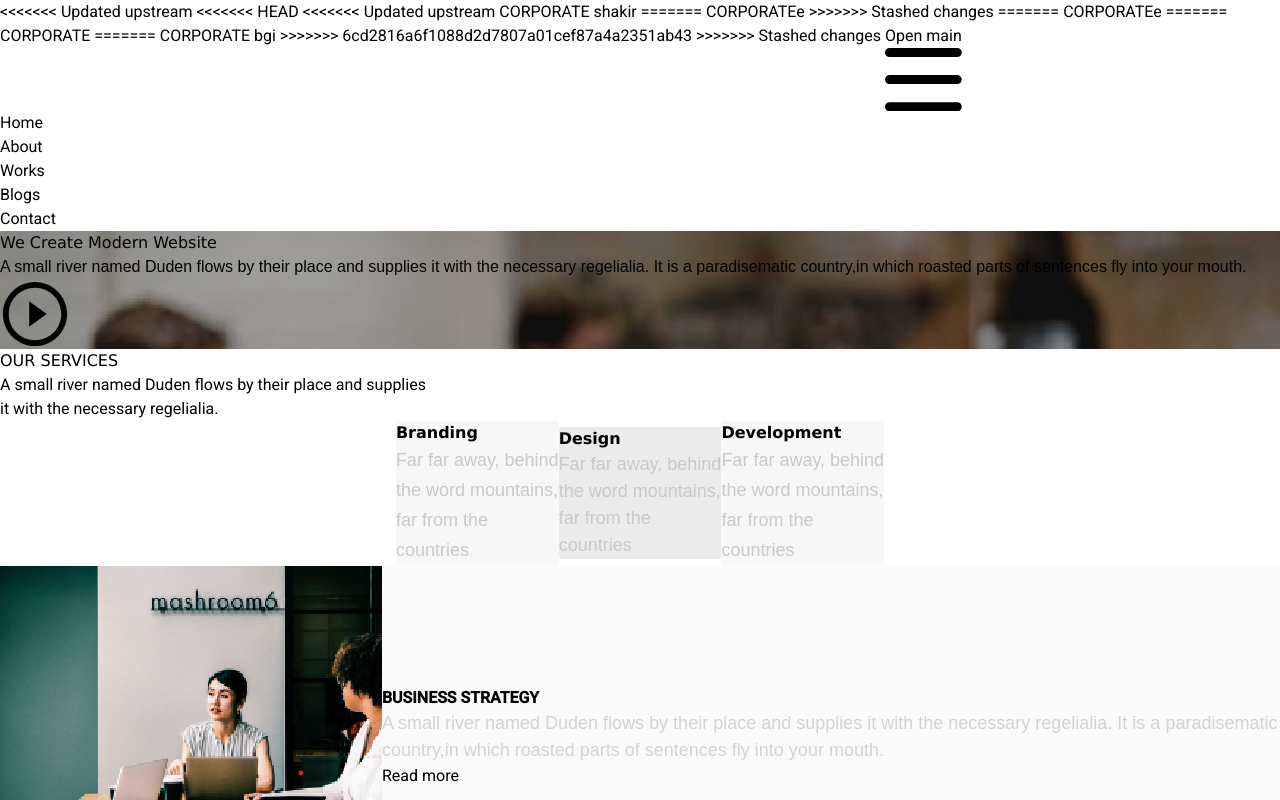
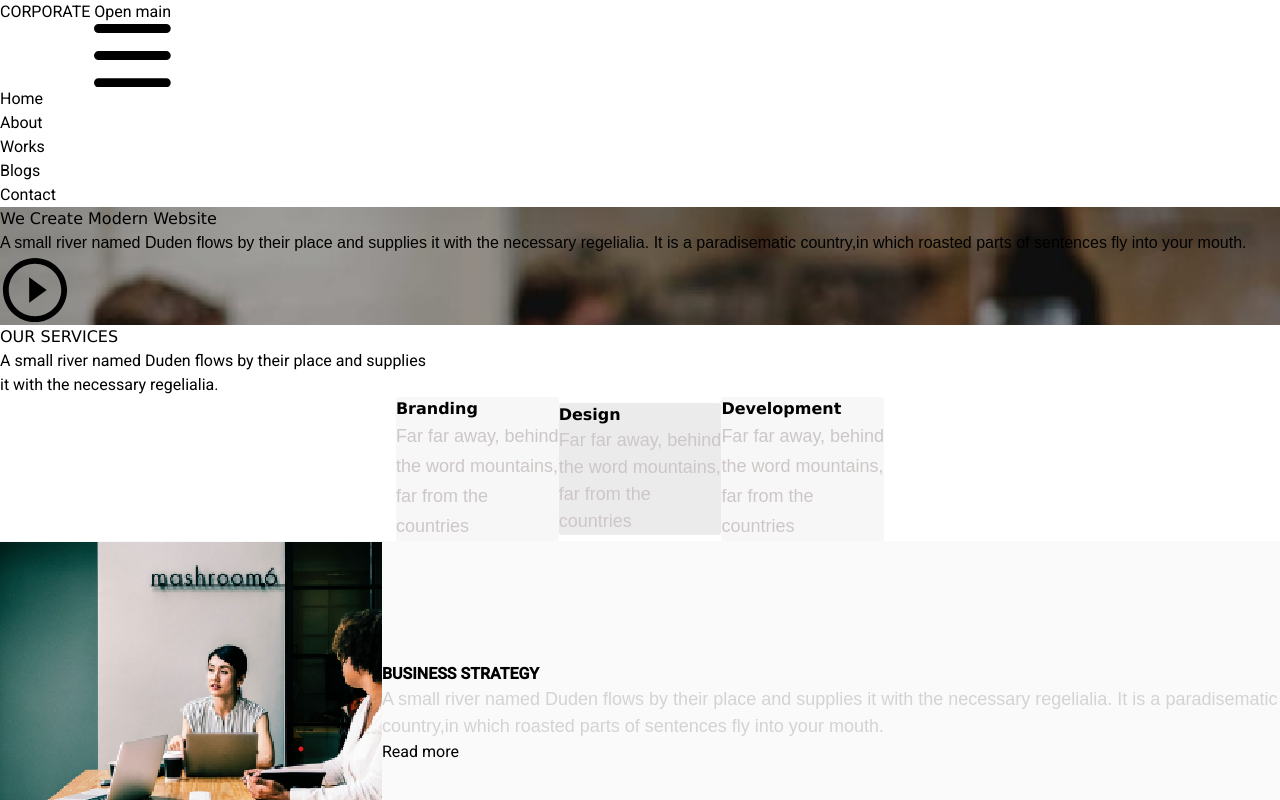
Before and after one commit to shaaakir7/Corporate-angular, an Angular app: page /home in a window 1280 px wide. Shown: the top 800 px of the page. Built offline with nearby package versions, Linux system fonts and the light colour scheme.

Commit message:
addded shaaa

```diff
--- a/src/app/app.component.html
+++ b/src/app/app.component.html
@@ -10,21 +10,7 @@
     <div class="max-w-screen-xl flex flex-wrap items-center justify-between mx-auto p-4">
 
       <a href="#" class="flex items-center space-x-3 rtl:space-x-reverse">
-<<<<<<< Updated upstream
-<<<<<<< HEAD
-<<<<<<< Updated upstream
-        <span class="self-center text-2xl font-bold whitespace-nowrap ">CORPORATE shakir</span>
-=======
-        <span class="self-center text-2xl font-bold whitespace-nowrap ">CORPORATEe</span>
->>>>>>> Stashed changes
-=======
-        <span class="self-center text-2xl font-bold whitespace-nowrap ">CORPORATEe</span>
-=======
         <span class="self-center text-2xl font-bold whitespace-nowrap ">CORPORATE </span>
-=======
-        <span class="self-center text-2xl font-bold whitespace-nowrap ">CORPORATE bgi</span>
->>>>>>> 6cd2816a6f1088d2d7807a01cef87a4a2351ab43
->>>>>>> Stashed changes
       </a>
       <button type="button" class="inline-flex items-center p-2 w-10 h-10 justify-center text-sm text-black rounded-lg md:hidden focus:outline-none focus:ring-2 focus:ring-gray-200 dark:text-gray-400 "
               (click)="toggleMenu()" aria-controls="navbar-default" [attr.aria-expanded]="isMenuOpen.toString()">
```
